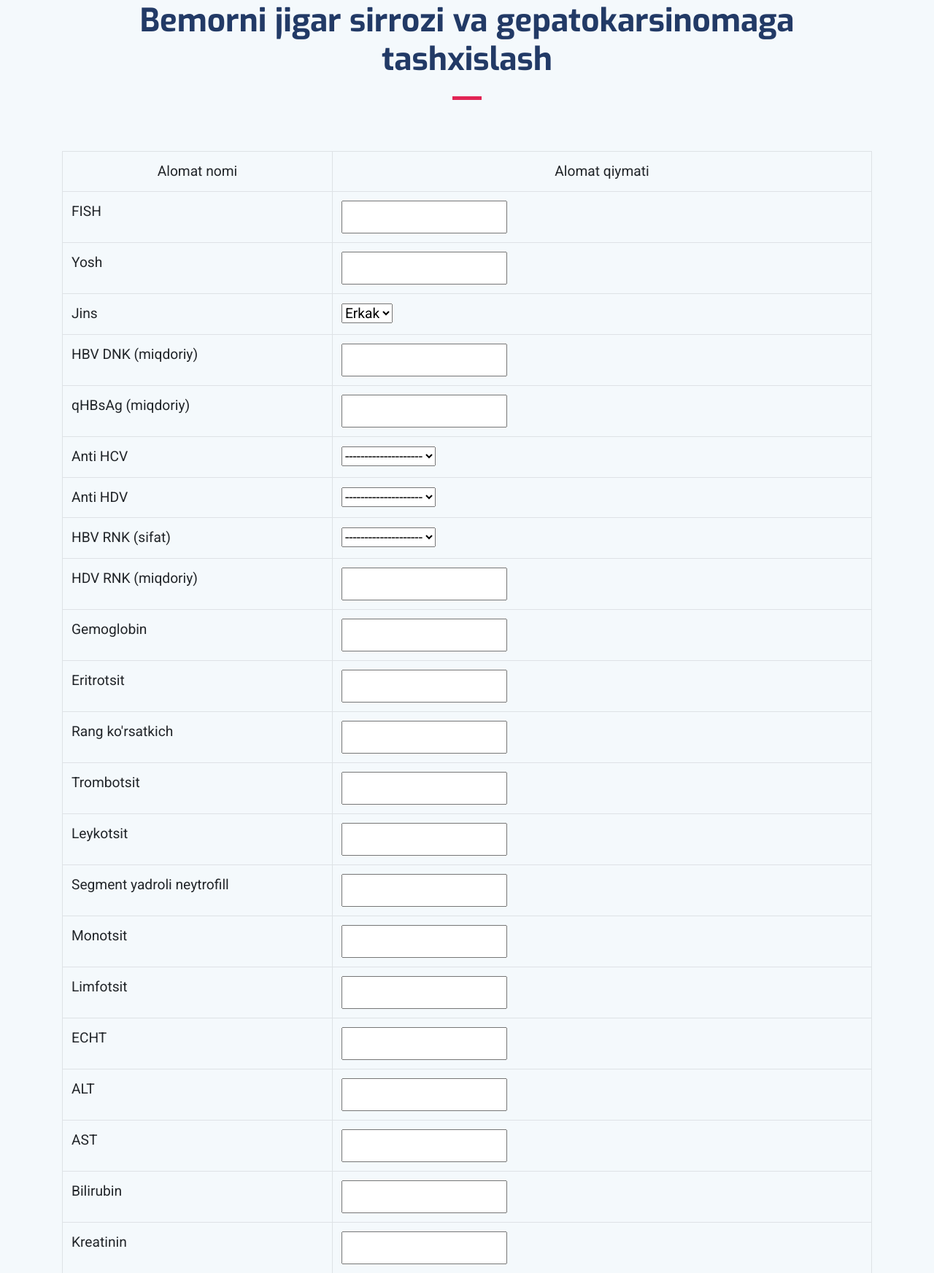
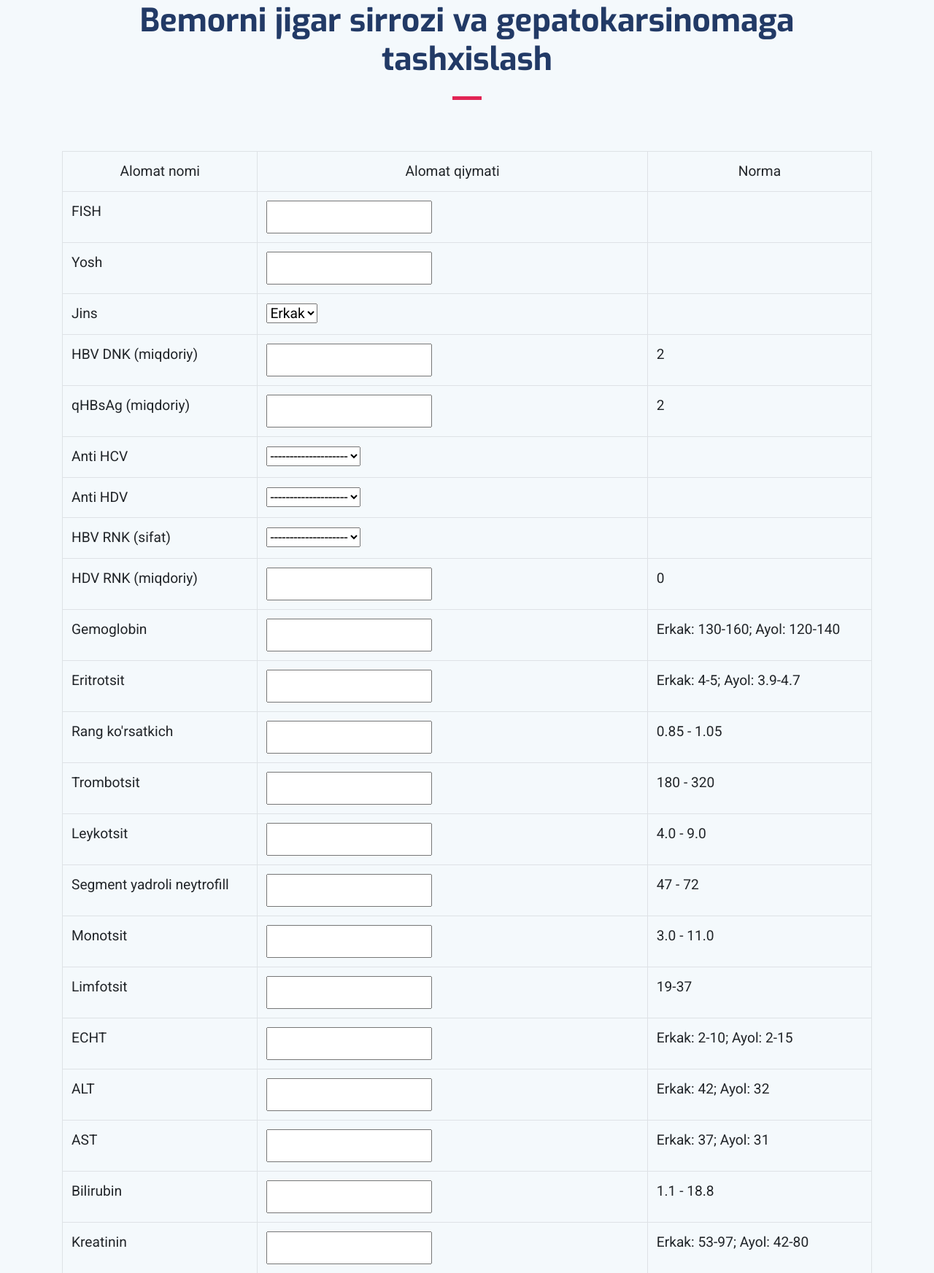
Before and after one commit to Kodirbek-Makharov/gepatit, a Django app: page /new-obj in a window 1280 px wide. Shown: the part 214-1959 px from the top of the page at 73% size. Run offline with Django 3.2, Linux system fonts and the light colour scheme; data comes from the database, SQL or seed files in the repository; some libraries are stand-ins or nearby versions.

Commit message:
new object.htmlda normalar qo'shildi

```diff
--- a/templates/base.html
+++ b/templates/base.html
@@ -106,7 +106,7 @@
 							<ul class="dropdown-menu" aria-labelledby="dropdown05">
 								<li><a class="dropdown-item" href="{% url 'stability' %}">Alomatlar informativligi</a></li>
 								<li><a class="dropdown-item" href="{% url 'classification' %}">Tasniflash aniqligi</a></li>
-								<li><a class="dropdown-item" href="{% url 'new_object' %}">Yangi bemorni tekshirish</a></li>
+								<li><a class="dropdown-item" href="{% url 'new_object' %}">Bemorni tashxislash</a></li>
 								<li><a class="dropdown-item" href="{% url 'bemorlar_list' %}">Bemorlar ro'yxati</a></li>
 								<li><a class="dropdown-item" href="{% url 'statistika' %}">Statistika</a></li>
 
--- a/templates/bemor_info.html
+++ b/templates/bemor_info.html
@@ -145,7 +145,7 @@
                             {% if bemor.uzi == 1 %}
                             surunkali gepatit
                             {% elif bemor.uzi == 2 %}
-                            surunkali gepatit + yog'li gepator
+                            surunkali gepatit + yog'li gepatoz
                             {% elif bemor.uzi == 3 %}
                             jigar sirrozi
                             {% elif bemor.uzi == 4 %}
--- a/templates/index.html
+++ b/templates/index.html
@@ -17,6 +17,7 @@
                     <p class="mb-4 pr-5" style="color: #223a66">uchun matematik modelini yaratish. Mashinali o'rgatishga asoslangan yechim</p>
                     <div class="btn-container ">
                         <a href="{% url 'about-gepatit' %}" target="_blank" class="btn btn-main-2 btn-icon btn-round-full">HBV infeksiyasi haqida<i class="icofont-simple-right ml-2  "></i></a>
+                        <a href="{% url 'new_object' %}" target="_blank" class="btn btn-main-2 btn-icon btn-round-full">Bemorni tashxislash<i class="icofont-simple-right ml-2  "></i></a>
                     </div>
                 </div>
             </div>
--- a/templates/tasniflash-new-object.html
+++ b/templates/tasniflash-new-object.html
@@ -23,14 +23,17 @@
                     <tr class="fw-bold text-center">
                         <td>Alomat nomi</td>
                         <td>Alomat qiymati</td>
+                        <td>Norma</td>
                     </tr>
                     <tr>
                         <td name="column_names">FISH</td>
                         <td><input type="text" name="fio" id="fio" class="columns" value=""></td>
+                        <td></td>
                     </tr>
                     <tr>
                         <td name="column_names">Yosh</td>
                         <td><input type="text" name="c[]" class="columns" value=""></td>
+                        <td></td>
                     </tr>
                     <tr>
                         <td name="column_names">Jins</td>
@@ -43,10 +46,12 @@
                     <tr>
                         <td name="column_names">HBV DNK (miqdoriy)</td>
                         <td><input type="text" name="c[]" class="columns" value=""></td>
+                        <td>2</td>
                     </tr>
                     <tr>
                         <td name="column_names">qHBsAg (miqdoriy)</td>
                         <td><input type="text" name="c[]" class="columns" value=""></td>
+                        <td>2</td>
                     </tr>
                     <tr>
                         <td name="column_names">Anti HCV</td>
@@ -57,6 +62,7 @@
                                 <option value=1>musbat</option>
                             </select>
                         </td>
+                        <td></td>
                     </tr>
                     <tr>
                         <td name="column_names">Anti HDV</td>
@@ -66,6 +72,7 @@
                                 <option value=1>musbat</option>
                             </select>
                         </td>
+                        <td></td>
                     </tr>
                     <tr>
                         <td name="column_names">HBV RNK (sifat)</td>
@@ -76,73 +83,89 @@
                                 <option value=1>musbat</option>
                             </select>
                         </td>
+                        <td></td>
                     </tr>
                     <tr>
                         <td name="column_names">HDV RNK (miqdoriy)</td>
                         <td><input type="text" name="c[]" class="columns" value=""></td>
+                        <td>0</td>
                     </tr>
                     <tr>
                         <td name="column_names">Gemoglobin</td>
                         <td><input type="text" name="c[]" class="columns" value=""></td>
+                        <td>Erkak: 130-160; Ayol: 120-140</td>
                     </tr>
                     <tr>
                         <td name="column_names">Eritrotsit</td>
                         <td><input type="text" name="c[]" class="columns" value=""></td>
+                        <td>Erkak: 4-5; Ayol: 3.9-4.7</td>
                     </tr>
                     <tr>
                         <td name="column_names">Rang ko'rsatkich</td>
                         <td><input type="text" name="c[]" class="columns" value=""></td>
+                        <td>0.85 - 1.05</td>
                     </tr>
                     <tr>
                         <td name="column_names">Trombotsit</td>
                         <td><input type="text" name="c[]" class="columns" value=""></td>
+                        <td>180 - 320</td>
                     </tr>
                     <tr>
                         <td name="column_names">Leykotsit</td>
                         <td><input type="text" name="c[]" class="columns" value=""></td>
+                        <td>4.0 - 9.0</td>
                     </tr>
                     <tr>
                         <td name="column_names">Segment yadroli neytrofill</td>
                         <td><input type="text" name="c[]" class="columns" value=""></td>
+                        <td>47 - 72</td>
                     </tr>
                     <tr>
                         <td name="column_names">Monotsit</td>
                         <td><input type="text" name="c[]" class="columns" value=""></td>
+                        <td>3.0 - 11.0</td>
                     </tr>
                     <tr>
                         <td name="column_names">Limfotsit</td>
                         <td><input type="text" name="c[]" class="columns" value=""></td>
+                        <td>19-37</td>
                     </tr>
                     <tr>
                         <td name="column_names">ECHT</td>
                         <td><input type="text" name="c[]" class="columns" value=""></td>
+                        <td>Erkak: 2-10; Ayol: 2-15</td>
                     </tr>
                     <tr>
                         <td name="column_names">ALT</td>
                         <td><input type="text" name="c[]" class="columns" value=""></td>
+                        <td>Erkak: 42; Ayol: 32</td>
                     </tr>
                     <tr>
                         <td name="column_names">AST</td>
                         <td><input type="text" name="c[]" class="columns" value=""></td>
+                        <td>Erkak: 37; Ayol: 31</td>
                     </tr>
                     <tr>
                         <td name="column_names">Bilirubin</td>
                         <td><input type="text" name="c[]" class="columns" value=""></td>
+                        <td>1.1 - 18.8</td>
                     </tr>
                     <tr>
                         <td name="column_names">Kreatinin</td>
                         <td><input type="text" name="c[]" class="columns" value=""></td>
+                        <td>Erkak: 53-97; Ayol: 42-80</td>
                     </tr>
                     <tr>
                         <td name="column_names">Mochevina</td>
                         <td><input type="text" name="c[]" class="columns" value=""></td>
+                        <td>1.7-8.3</td>
                     </tr>
                     <tr>
                         <td name="column_names">Ultra tovush tekshiruvi</td>
                         <td><select name="c[]" id="">
                                 <option value=999>-----------------------</option>
                                 <option value="1">surunkali gepatit</option>
-                                <option value="2">surunkali gepatit + yog'li gepator</option>
+                                <option value="2">surunkali gepatit + yog'li gepatoz</option>
                                 <option value="3">jigar sirrozi</option>
                                 <option value="4">jigar sirrozi + splenomegaliya</option>
                                 <option value="5">jigar sirrozi + splenomegaliya + PG</option>
@@ -152,26 +175,32 @@
                                 <option value="9">jigar sirrozi + hosila + splenomegaliya + PG + astsit</option>
                             </select>
                         </td>
+                        <td></td>
                     </tr>
                     <tr>
                         <td name="column_names">Umumiy oqsil</td>
                         <td><input type="text" name="c[]" class="columns" value=""></td>
+                        <td>65-80</td>
                     </tr>
                     <tr>
                         <td name="column_names">Fibroskan</td>
                         <td><input type="text" name="c[]" class="columns" value=""></td>
+                        <td>0-2</td>
                     </tr>
                     <tr>
                         <td name="column_names">Albumin</td>
                         <td><input type="text" name="c[]" class="columns" value=""></td>
+                        <td>38-51</td>
                     </tr>
                     <tr>
                         <td name="column_names">Virusga qarshi terapiya</td>
                         <td><input type="text" name="c[]" class="columns" value=""></td>
+                        <td>0-2</td>
                     </tr>
                     <tr>
                         <td name="column_names">Ishqoriy fosfotaza</td>
                         <td><input type="text" name="c[]" class="columns" value=""></td>
+                        <td>0-2</td>
                     </tr>
                 </table>
                 <input type="hidden" name="id" id="id" value="{{id}}">
```
